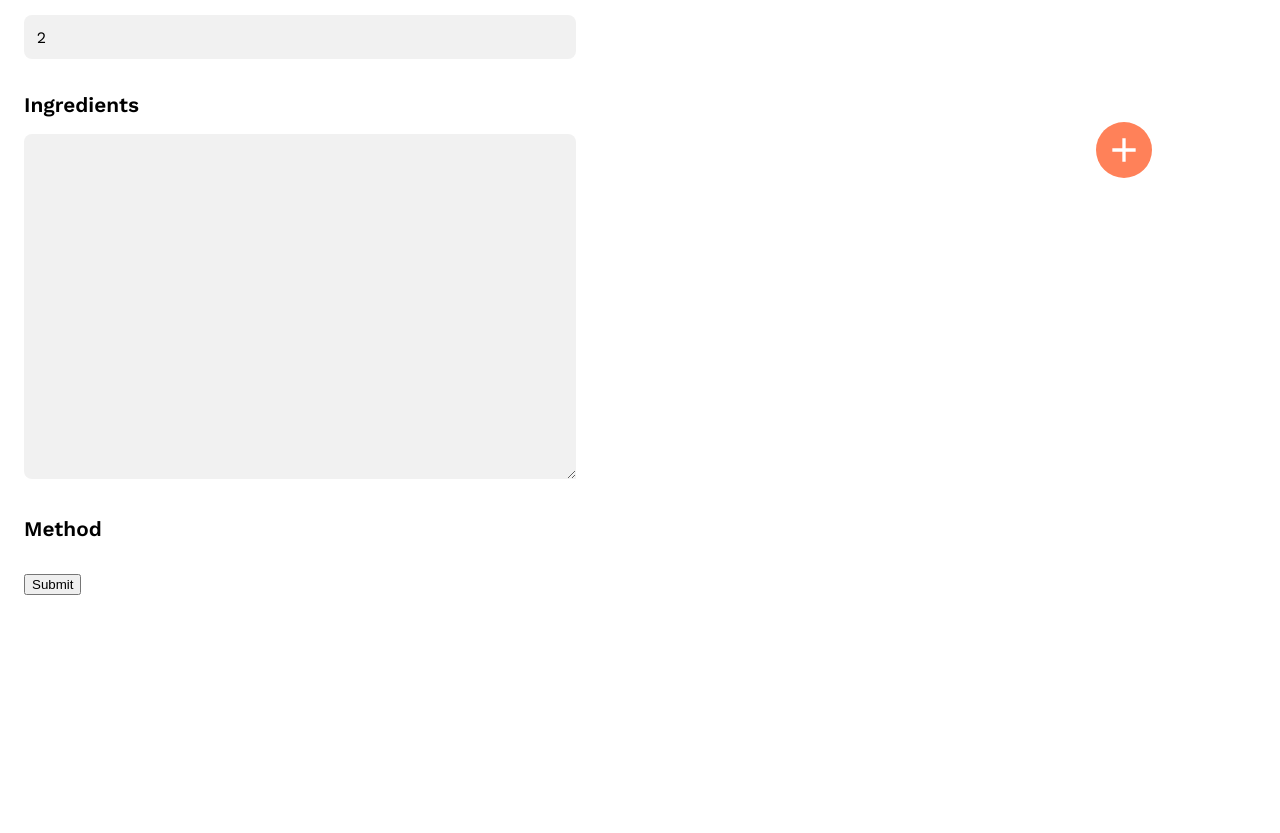
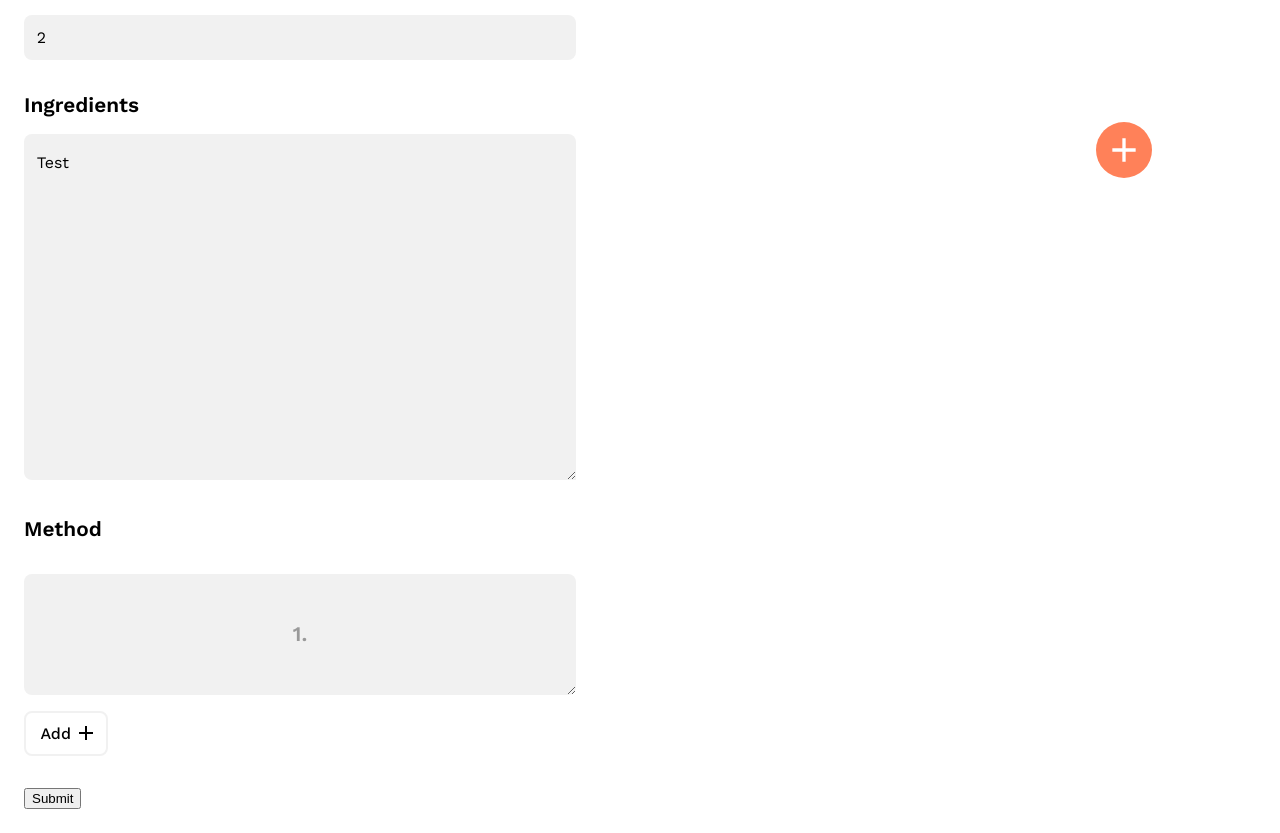
Before and after one commit to DevDimov/recipe-book, a React (Create React App) app in the folder client/: page / in a window 1280 px wide. Shown: the part 542-1375 px from the top of the page. Before the commit the page ends 1161 px from the top, so only its background shows below. Built offline with nearby package versions, Linux system fonts and the light colour scheme; a web font is replaced by a local one.

Commit message:
Add CRUD operations to TextArea component for cooking instructions

```diff
--- a/client/src/components/ButtonTextIcon.css
+++ b/client/src/components/ButtonTextIcon.css
@@ -1,13 +1,17 @@
 .ButtonTextIcon {
     display: flex;
     align-items: center;
+    justify-content: center;
     background-color: transparent;
     font-family: 'Work Sans';
     font-size: 1rem;
     font-weight: 500;
     border-radius: 0.5rem;
-    padding: 0rem 0.5rem 0rem 0.9rem;
+    padding: 0.4rem 0.5rem 0.4rem 0.9rem;
     border: 2px solid var(--light-grey);
+    height: 2.8rem;
+    white-space: nowrap;
+    column-gap: 0.2rem;
 }
 
 .ButtonTextIcon:hover {
--- a/client/src/components/CategoryLabel.css
+++ b/client/src/components/CategoryLabel.css
@@ -1,10 +1,33 @@
 .CategoryLabel {
+    display: flex;
+    flex-direction: row;
+    align-items: center;
+    column-gap: 0.2rem;
     font-family: 'Work Sans';
     font-weight: 600;
     font-size: 0.8rem;
-    padding: 0.5rem;
+    padding: 0.3rem 0.3rem 0.3rem 0.7rem;
     margin-bottom: 0.5rem;
-    border-radius: 0.3rem;
-    background-color: var(--light-grey);
+    border-radius: 0.5rem;
+    border: 2px solid var(--light-grey);
     color: var(--charcoal);
 }
+
+.CategoryLabel button {
+    display: flex;
+    align-items: center;
+    background-color: transparent;
+    border-radius: 0.5rem;
+    padding: 0.2rem;
+    border: none;
+    color: var(--charcoal);
+}
+
+.CategoryLabel button:hover {
+    cursor: pointer;
+    background-color: var(--light-grey);
+}
+
+button img {
+    width: 1.5rem;
+}
--- a/client/src/components/CategoryLabel.js
+++ b/client/src/components/CategoryLabel.js
@@ -1,8 +1,19 @@
 import './CategoryLabel.css'
+import close from '../icons/close_black_48dp.svg'
 
-const CategoryLabel = ({ text }) => {
+const CategoryLabel = ({ text, onRemove }) => {
 
-    return (<div className="CategoryLabel">{text}</div>)
+    return (
+        <div className="CategoryLabel">
+            {text}
+            <button onClick={() => onRemove(text)}>
+                <img
+                    src={close}
+                    alt=""
+                />
+            </button>
+        </div>
+    )
 }
 
 export default CategoryLabel
--- a/client/src/components/InputText.css
+++ b/client/src/components/InputText.css
@@ -8,8 +8,9 @@
 
 #categories-container {
     display: flex;
+    flex-flow: row wrap;
     align-self: flex-start;
-    gap: 0.5rem;
+    column-gap: 0.5rem;
 }
 
 #suggestions-container {
--- a/client/src/components/InputText.js
+++ b/client/src/components/InputText.js
@@ -54,6 +54,11 @@ const InputText = ({ suggestions }) => {
         }
     }
 
+    const onRemove = (categoryName) => {
+        let newCategories = categories.filter(category => category !== categoryName)
+        setCategories(newCategories)
+    }
+
     return (
         <div className="flex-center-column">
 
@@ -63,6 +68,7 @@ const InputText = ({ suggestions }) => {
                         <CategoryLabel
                             key={category}
                             text={category}
+                            onRemove={onRemove}
                         />
                     )
                 })}
--- /dev/null
+++ b/client/src/components/Instruction.js
@@ -0,0 +1,11 @@
+const Instruction = ({ step, text }) => {
+
+    return (
+        <div className="Instruction">
+            <h3>{step + '.'}</h3>
+            <p>{text}</p>
+        </div>
+    )
+}
+
+export default Instruction
--- a/client/src/components/NewEntryForm.css
+++ b/client/src/components/NewEntryForm.css
@@ -19,10 +19,10 @@
     outline: none;
     box-sizing: border-box;
     border-radius: 0.5rem;
+    resize: vertical;
 }
 
-#new-entry-form textarea {
-    resize: vertical;
+#new-entry-form textarea#ingredients {
     border-bottom-right-radius: 0;
     line-height: 2;
 }
@@ -31,3 +31,26 @@
 #new-entry-form textarea:focus {
     outline: 2px solid var(--orange);
 }
+
+.textarea-container {
+    position: relative;
+    display: flex;
+    flex-direction: column;
+    justify-content: center;
+    align-items: center;
+    margin-top: 1rem;
+}
+
+.textarea-container.hidden {
+    opacity: 0;
+}
+
+.textarea-container div {
+    position: absolute;
+    display: flex;
+    align-items: center;
+}
+
+.textarea-container div h2 {
+    color: #999;
+}
--- a/client/src/components/NewEntryForm.js
+++ b/client/src/components/NewEntryForm.js
@@ -1,5 +1,6 @@
 import './NewEntryForm.css'
 import InputText from './InputText'
+import TextArea from './TextArea'
 
 const NewEntryForm = () => {
 
@@ -16,8 +17,8 @@ const NewEntryForm = () => {
             <button>Upload photo</button>
 
             <div>
-                <label htmlFor="name"><h2>Name</h2></label>
-                <input type="text" id="name" name="name" required />
+                <label htmlFor="recipeName"><h2>Name</h2></label>
+                <input type="text" name="recipeName" defaultValue='Test' required />
             </div>
 
             <div>
@@ -39,11 +40,12 @@ const NewEntryForm = () => {
 
             <div>
                 <label htmlFor="ingredients"><h2>Ingredients</h2></label>
-                <textarea id="ingredients" name="ingredients" rows="10" maxLength="1000" resize="vertical" required />
+                <textarea id="ingredients" name="ingredients" rows="10" maxLength="1000" resize="vertical" defaultValue='Test' required />
             </div>
 
             <div>
                 <h2>Method</h2>
+                <TextArea />
             </div>
             <div>
                 <button type="submit">Submit</button>
--- /dev/null
+++ b/client/src/components/TextArea.css
@@ -0,0 +1,20 @@
+#TextArea {
+    display: flex;
+    flex-direction: column;
+}
+
+#TextArea #instruction-container {
+    display: flex;
+    flex-direction: column;
+}
+
+#TextArea #buttons-container {
+    display: flex;
+    justify-content: space-between;
+    align-items: center;
+    margin: 1rem 0;
+}
+
+.Instruction {
+    margin-bottom: 1.2rem;
+}
--- /dev/null
+++ b/client/src/components/TextArea.js
@@ -0,0 +1,87 @@
+import { useState, useEffect } from 'react'
+import './TextArea.css'
+import Instruction from './Instruction'
+import ButtonTextIcon from './ButtonTextIcon'
+import addIcon from '../icons/add_black_48dp.svg'
+import closeIcon from '../icons/close_black_48dp.svg'
+
+
+const TextArea = () => {
+
+    const [value, setValue] = useState('')
+    const [showPlaceholder, setShowPlaceholder] = useState(true)
+    const [stepCount, setStepCount] = useState(1)
+    const [method, setMethod] = useState([])
+
+    useEffect(() => {
+        let bool = true
+        if (value) {
+            bool = false
+        }
+        setShowPlaceholder(bool)
+    }, [value])
+
+    const handleOnChange = (e) => {
+        setValue(e.target.value)
+    }
+
+    const addMethodStep = () => {
+        let input = ''
+        if (value) {
+            input = value.trim()
+            if (input.length > 1) {
+                const newMethod = [...method, { step: stepCount, text: input }]
+                setMethod(newMethod)
+                let newStepCount = stepCount + 1
+                setStepCount(newStepCount)
+                setValue('')
+            }
+        }
+    }
+
+    const removeMethodStep = () => {
+        let newMethod = method.slice(0, method.length - 1)
+        setMethod(newMethod)
+        let newStepCount = stepCount - 1
+        setStepCount(newStepCount)
+    }
+
+    return (
+        <div id="TextArea">
+            <div id="instruction-container">
+                {method.length > 0 && method.map((data) => {
+                    return (<Instruction
+                        key={data.step}
+                        step={data.step}
+                        text={data.text}
+                    />)
+                })}
+            </div>
+            <div className="textarea-container" >
+                <textarea
+                    name="method-textarea"
+                    rows="5"
+                    maxLength="500"
+                    onChange={handleOnChange}
+                    value={value}
+                    required={stepCount === 1 ? true : false}
+                />
+                {showPlaceholder && <div><h2>{stepCount + '.'}</h2></div>}
+            </div >
+            <div id="buttons-container">
+                <ButtonTextIcon
+                    text='Add'
+                    iconPath={addIcon}
+                    handleOnClick={addMethodStep}
+                />
+                {method.length > 0 && <ButtonTextIcon
+                    text='Remove last'
+                    iconPath={closeIcon}
+                    handleOnClick={removeMethodStep}
+                />}
+            </div>
+        </div>
+    )
+}
+
+export default TextArea
--- a/client/src/index.css
+++ b/client/src/index.css
@@ -26,3 +26,18 @@ h2 {
     font-weight: 700;
     font-size: 1.3rem;
 }
+
+h3 {
+    font-family: "Work Sans";
+    font-weight: 500;
+    font-size: 0.9rem;
+    margin: 1rem 0 0.5rem 0;
+}
+
+p {
+    font-family: "Work Sans";
+    font-weight: 400;
+    font-size: 1rem;
+    line-height: 1.3;
+    margin: 0;
+}
```
Also changed, not shown: client/src/index.js (+5 -4 lines), client/src/icons/close_black_48dp.svg (added).
